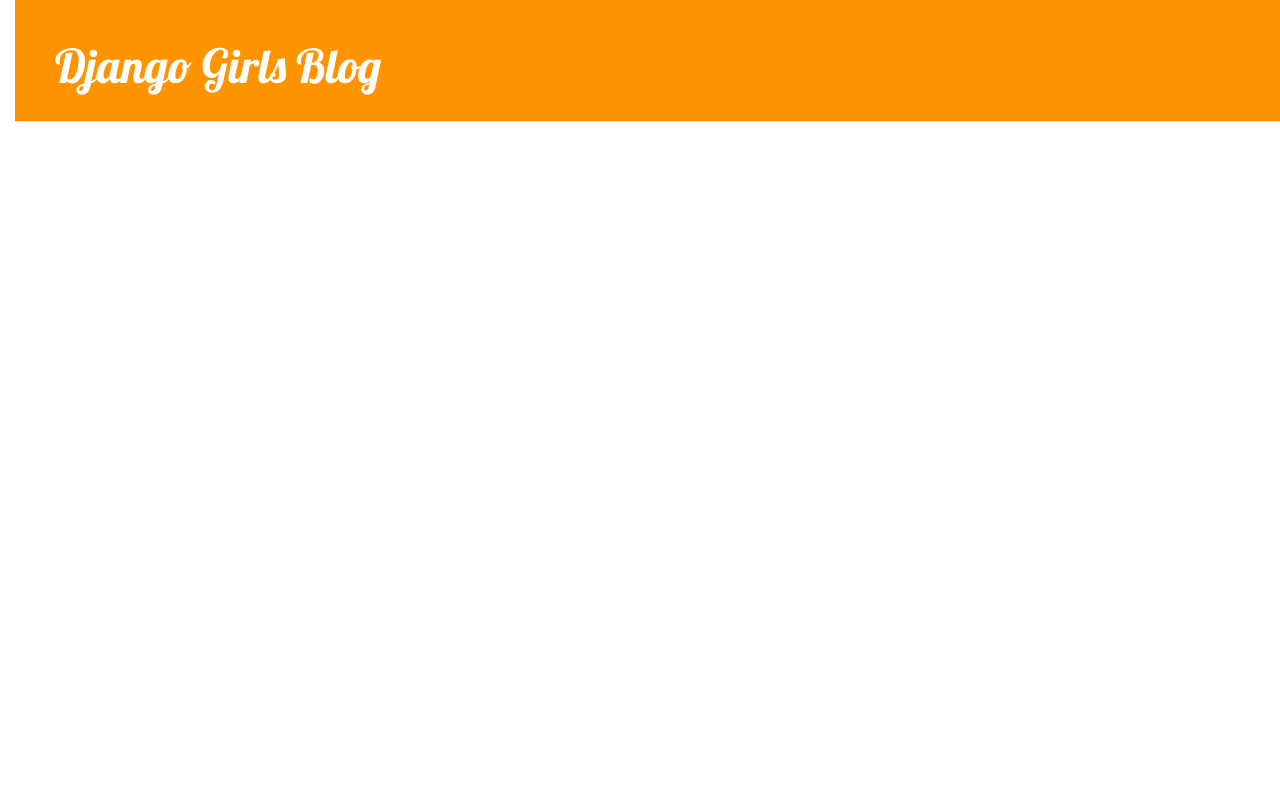
After one commit to retfox/my-first-blog, a Django app: template blog/templates/blog/base.html in a window 1280 px wide. The commit adds this page. Run offline with Django 3.2, Linux system fonts and the light colour scheme; the template is opened without the code that fills it, so the values that code supplies are empty; some libraries are stand-ins or nearby versions.

```diff
--- /dev/null
+++ b/blog/static/css/blog.css
@@ -0,0 +1,56 @@
+h1 a {
+    color: #FCA205;
+    font-family: 'Lobster';
+}
+
+body {
+    padding-left: 15px;
+}
+
+.page-header {
+    background-color: #ff9400;
+    margin-top: 0;
+    padding: 20px 20px 20px 40px;
+}
+
+.page-header h1, .page-header h1 a, .page-header h1 a:visited, .page-header h1 a:active {
+    color: #ffffff;
+    font-size: 35pt;
+    text-decoration: none;
+}
+
+.content {
+    margin-left: 40px;
+}
+
+h1, h2, h3, h4 {
+    font-family: 'Lobster', cursive;
+}
+
+.date {
+    float: right;
+    color: #828282;
+}
+
+.save {
+    float: right;
+}
+
+.post-form textarea, .post-form input {
+    width 100%
+}
+
+.top-menu, .top-menu:hover, .top-menu:visited {
+    color: #ffffff;
+    float: right;
+    font-size: 26pt;
+    margin-right: 20px;
+}
+
+.post {
+    margin-bottom: 70px;
+}
+
+.post h1 a, .post h1 a:visited {
+    color: #000000;
+}
--- /dev/null
+++ b/blog/templates/blog/base.html
@@ -0,0 +1,24 @@
+{% load staticfiles %}
+
+<html>
+    <head>
+        <link rel="stylesheet" href="//maxcdn.bootstrapcdn.com/bootstrap/3.2.0/css/bootstrap.min.css">
+        <link rel="stylesheet" href="//maxcdn.bootstrapcdn.com/bootstrap/3.2.0/css/bootstrap-theme.min.css">
+        <link rel="stylesheet" href="{% static "css/blog.css" %}">
+        <link href="http://fonts.googleapis.com/css?family=Lobster&subset=latin,latin-ext" rel="stylesheet" type="text/css">
+        <title>Courtney's blog</title>
+    </head>
+    <body>
+        <div class="page-header">
+            <h1><a href="/">Django Girls Blog</a></h1>
+        </div>
+        <div class="content container">
+            <div class="row">
+                <div class="col-md-8">
+                {% block content %}
+                {% endblock %}
+                </div>
+            </div>
+        </div>
+    </body>
+</html>
--- a/blog/urls.py
+++ b/blog/urls.py
@@ -3,4 +3,5 @@ from . import views
 
 urlpatterns = [
     url(r'^$', views.post_list),
+    url(r'^post/(?P<pk>[0-9]+)/$', views.post_detail),
     ]
```
Also changed, not shown: blog/templates/blog/post_detail.html (added, +13 -0 lines), blog/templates/blog/post_list.html (+12 -18 lines), blog/views.py (+6 -1 lines).
